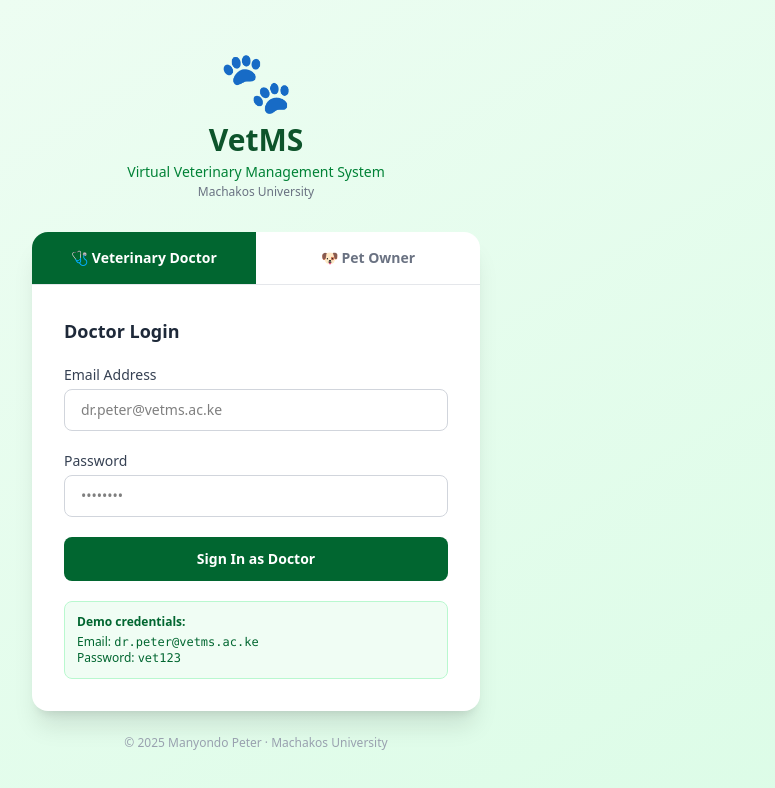
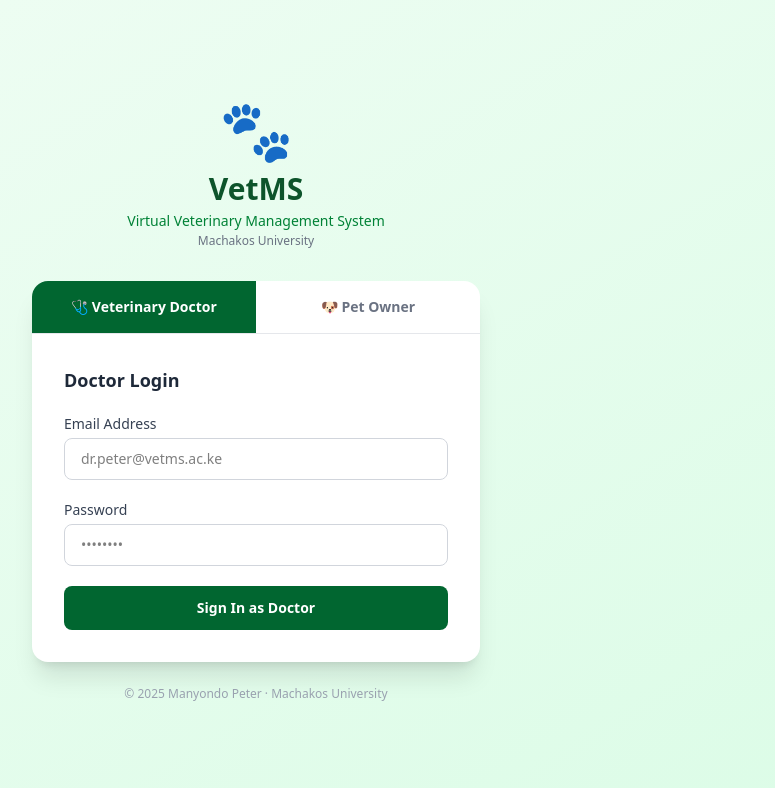
Before and after one commit to kudezla/Virtual-Veterinary-Management-System, a Next.js app: page /login in a window 1280 px wide. Shown: the top 788 px of the page, without its empty margins (384-1159 px from the left). Built offline with nearby package versions, Linux system fonts and the light colour scheme.

Commit message:
Remove demo credentials from Doctor Login section

```diff
--- a/src/app/login/page.tsx
+++ b/src/app/login/page.tsx
@@ -154,12 +154,6 @@
                   Sign In as Doctor
                 </button>
 
-                {/* Demo hint */}
-                <div className="bg-green-50 border border-green-200 rounded-lg p-3 text-xs text-green-800">
-                  <p className="font-semibold mb-1">Demo credentials:</p>
-                  <p>Email: <span className="font-mono">dr.peter@vetms.ac.ke</span></p>
-                  <p>Password: <span className="font-mono">vet123</span></p>
-                </div>
               </form>
             )}
 
```
